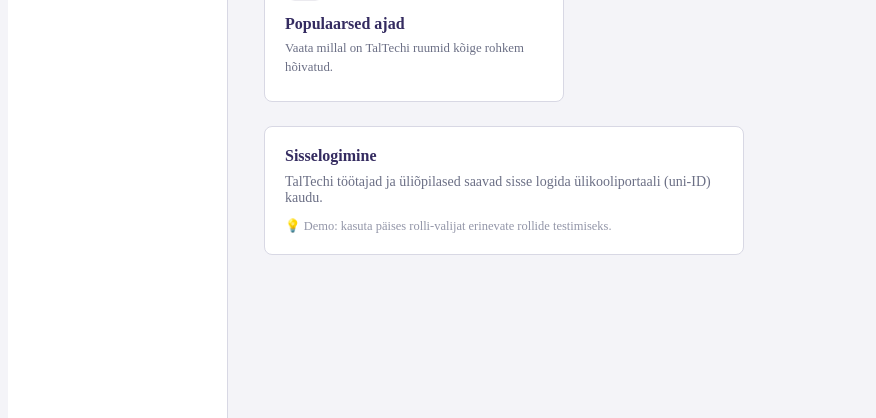
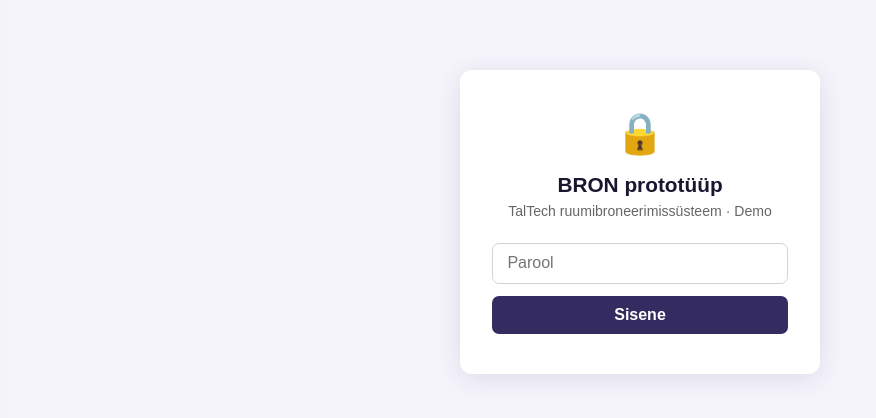
Before and after one commit to ngkaisa/TalTech-312257, a React (Vite) app: page / in a window 1280 px wide. Shown: the part 186-604 px from the top of the page, without its empty margins (0-876 px from the left). Built offline with nearby package versions, Linux system fonts and the light colour scheme.

Commit message:
feat: password gate (bron2026)

```diff
--- a/src/App.jsx
+++ b/src/App.jsx
@@ -1,4 +1,5 @@
 import { ConfigProvider } from '@TalTech-IT/styleguide';
+import { useState } from 'react';
 import { BrowserRouter, Navigate, Route, Routes } from 'react-router-dom';
 import { RoleProvider } from './context/RoleContext';
 import AppLayout from './layout/AppLayout';
@@ -12,8 +13,76 @@
 import StatistikaLeht from './views/bron/StatistikaLeht';
 import StatistikaRuumiDetail from './views/bron/StatistikaRuumiDetail';
 
+const ACCESS_KEY = 'bron_access';
+const PASSWORD = 'bron2026';
+
+function PasswordGate({ children }) {
+    const [unlocked, setUnlocked] = useState(() => sessionStorage.getItem(ACCESS_KEY) === '1');
+    const [val, setVal] = useState('');
+    const [err, setErr] = useState(false);
+
+    if (unlocked) return children;
+
+    function handleSubmit(e) {
+        e.preventDefault();
+        if (val === PASSWORD) {
+            sessionStorage.setItem(ACCESS_KEY, '1');
+            setUnlocked(true);
+        } else {
+            setErr(true);
+            setVal('');
+        }
+    }
+
+    return (
+        <div style={{
+            minHeight: '100vh', display: 'flex', alignItems: 'center', justifyContent: 'center',
+            background: 'var(--tt-purple-50, #f5f4fb)',
+            fontFamily: 'ProximaNova, sans-serif',
+        }}>
+            <div style={{
+                background: '#fff', borderRadius: 12, padding: '2.5rem 2rem',
+                boxShadow: '0 4px 24px rgba(52,43,96,.12)', width: '100%', maxWidth: 360,
+                textAlign: 'center',
+            }}>
+                <div style={{ fontSize: 40, marginBottom: '1rem' }}>🔒</div>
+                <h1 style={{ margin: '0 0 .4rem', fontSize: '1.3rem', color: 'var(--tt-purple-700, #342b60)' }}>
+                    BRON prototüüp
+                </h1>
+                <p style={{ margin: '0 0 1.5rem', fontSize: '.88rem', color: '#666' }}>
+                    TalTech ruumibroneerimissüsteem · Demo
+                </p>
+                <form onSubmit={handleSubmit}>
+                    <input
+                        type="password"
+                        value={val}
+                        onChange={e => { setVal(e.target.value); setErr(false); }}
+                        placeholder="Parool"
+                        autoFocus
+                        style={{
+                            width: '100%', padding: '.65rem .9rem', fontSize: '1rem',
+                            border: `1.5px solid ${err ? '#e53e3e' : '#d1d5db'}`,
+                            borderRadius: 7, marginBottom: '.75rem', boxSizing: 'border-box',
+                            outline: 'none',
+                        }}
+                    />
+                    {err && <p style={{ color: '#e53e3e', fontSize: '.82rem', margin: '-.4rem 0 .6rem' }}>Vale parool</p>}
+                    <button type="submit" style={{
+                        width: '100%', padding: '.65rem', background: 'var(--tt-purple-500, #4c3f8a)',
+                        color: '#fff', border: 'none', borderRadius: 7, fontSize: '1rem',
+                        fontWeight: 700, cursor: 'pointer',
+                    }}>
+                        Sisene
+                    </button>
+                </form>
+            </div>
+        </div>
+    );
+}
+
 export default function App() {
     return (
+        <PasswordGate>
         <ConfigProvider theme="taltech" locale="et">
         <BrowserRouter>
             <RoleProvider>
@@ -37,5 +106,6 @@
             </RoleProvider>
         </BrowserRouter>
         </ConfigProvider>
+        </PasswordGate>
     );
 }
```
Also changed, not shown: 3 other files (tests, documents, lock files or other folders).
